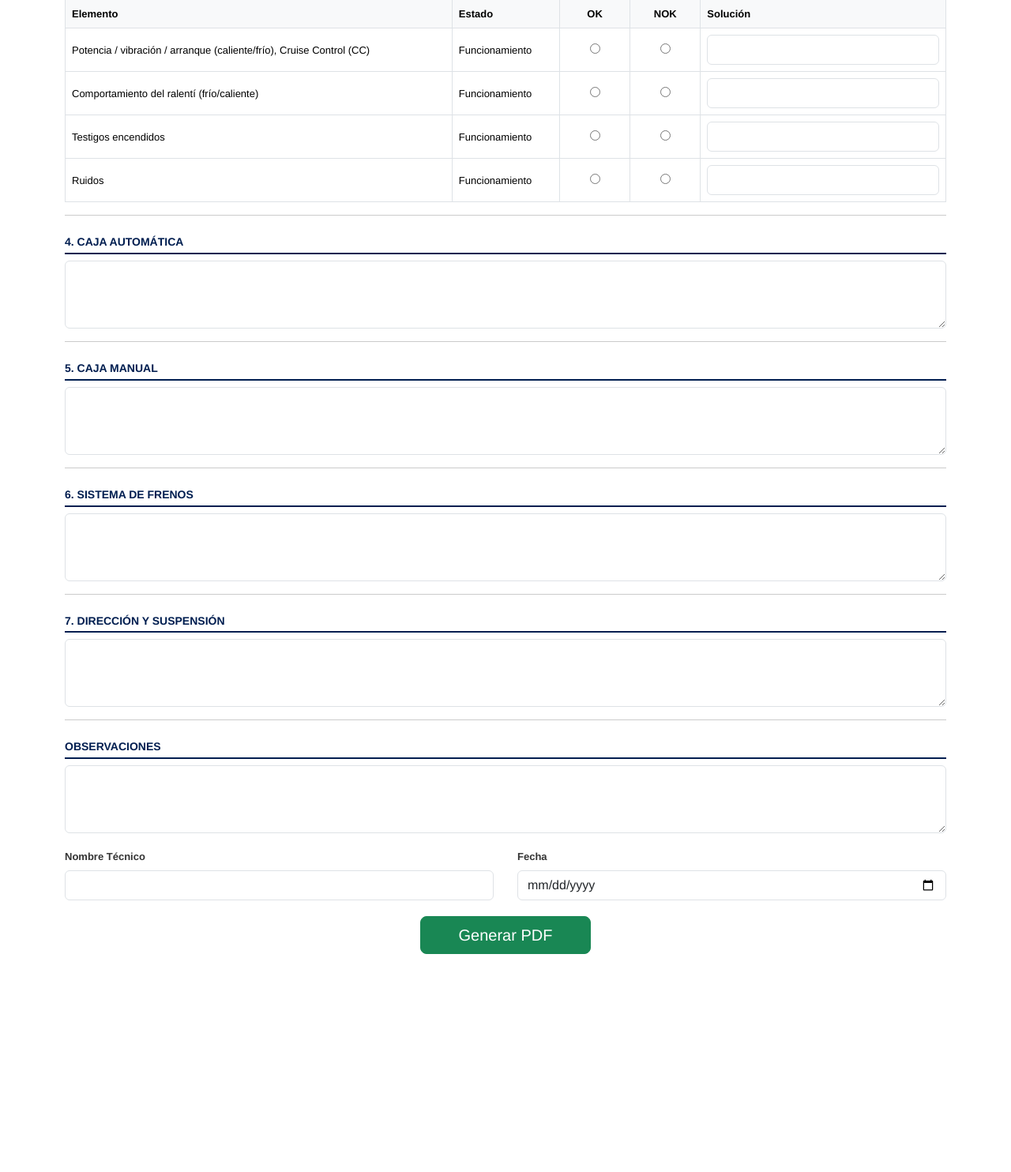
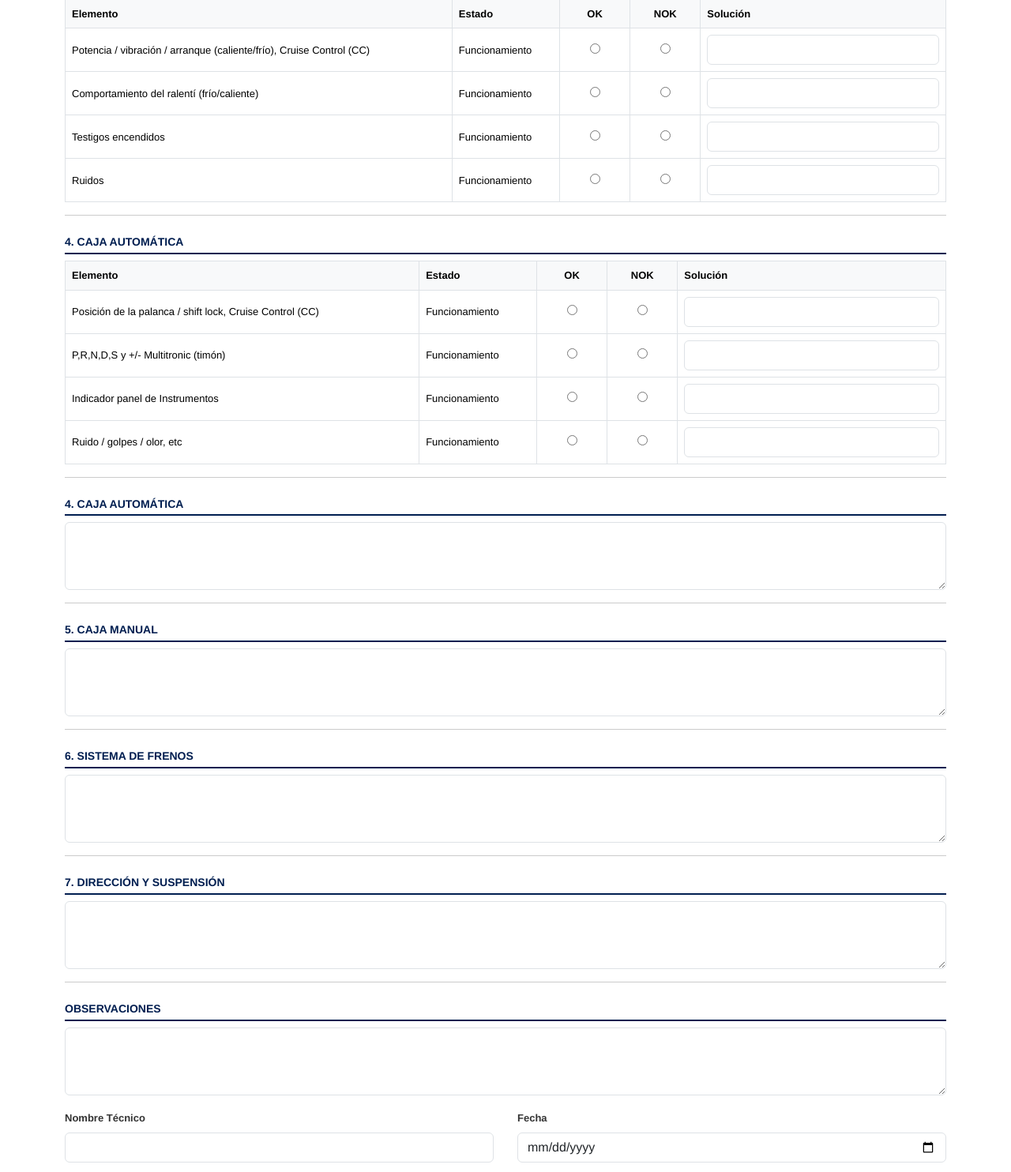
Before and after one commit to jairosandovalg/generador-pdf, a Flask app: page / in a window 1280 px wide. Shown: the part 1082-2566 px from the top of the page at 79% size. Before the commit the page ends 2290 px from the top, so only its background shows below. Run offline with Flask 3, Linux system fonts and the light colour scheme.

Commit message:
pdf_template.html

```diff
--- a/templates/pdf_template.html
+++ b/templates/pdf_template.html
@@ -196,6 +196,77 @@
     </tbody>
 </table>
 
+<hr>
+<h4>4. CAJA AUTOMÁTICA</h4>
+<table class="table table-bordered">
+    <thead>
+        <tr>
+            <th>Elemento</th>
+            <th>Estado</th>
+            <th style="text-align: center; width: 8%;">OK</th>
+            <th style="text-align: center; width: 8%;">NOK</th>
+            <th>Solución</th>
+        </tr>
+    </thead>
+    <tbody>
+        {% set elementos_caja_auto = [
+            ('Posición de la palanca / shift lock, Cruise Control (CC)', 'shift_lock', 'solucion_shift_lock'),
+            ('P,R,N,D,S y +/- Multitronic (timón)', 'posiciones_palanca', 'solucion_posiciones_palanca'),
+            ('Indicador panel de Instrumentos', 'panel_instrumentos', 'solucion_panel_instrumentos'),
+            ('Ruido / golpes / olor, etc', 'ruido_caja_auto', 'solucion_ruido_caja_auto')
+        ] %}
+
+        {% for item, name_val, name_sol in elementos_caja_auto %}
+        <tr>
+            <td>{{ item }}</td>
+            <td>Funcionamiento</td>
+
+            <td style="text-align: center;">
+                {% if es_pdf %}
+                    {% if datos_post and datos_post.get(name_val) == 'OK' %}✓{% endif %}
+                {% else %}
+                    <input type="radio" name="{{ name_val }}" value="OK">
+                {% endif %}
+            </td>
+
+            <td style="text-align: center;">
+                {% if es_pdf %}
+                    {% if datos_post and datos_post.get(name_val) == 'NOK' %}✗{% endif %}
+                {% else %}
+                    <input type="radio" name="{{ name_val }}" value="NOK">
+                {% endif %}
+            </td>
+
+            <td>
+                {% if es_pdf %}
+                    {{ datos_post.get(name_sol, '') if datos_post else '' }}
+                {% else %}
+                    <input type="text" name="{{ name_sol }}" class="form-control">
+                {% endif %}
+            </td>
+        </tr>
+        {% endfor %}
+    </tbody>
+</table>
+
+
+
+
+
+
+
+
+
+
+
+
+
+
+
+
+
+
+
     {% set textos = [
         ('4. CAJA AUTOMÁTICA', 'caja_auto'),
         ('5. CAJA MANUAL', 'caja_manual'),
```
